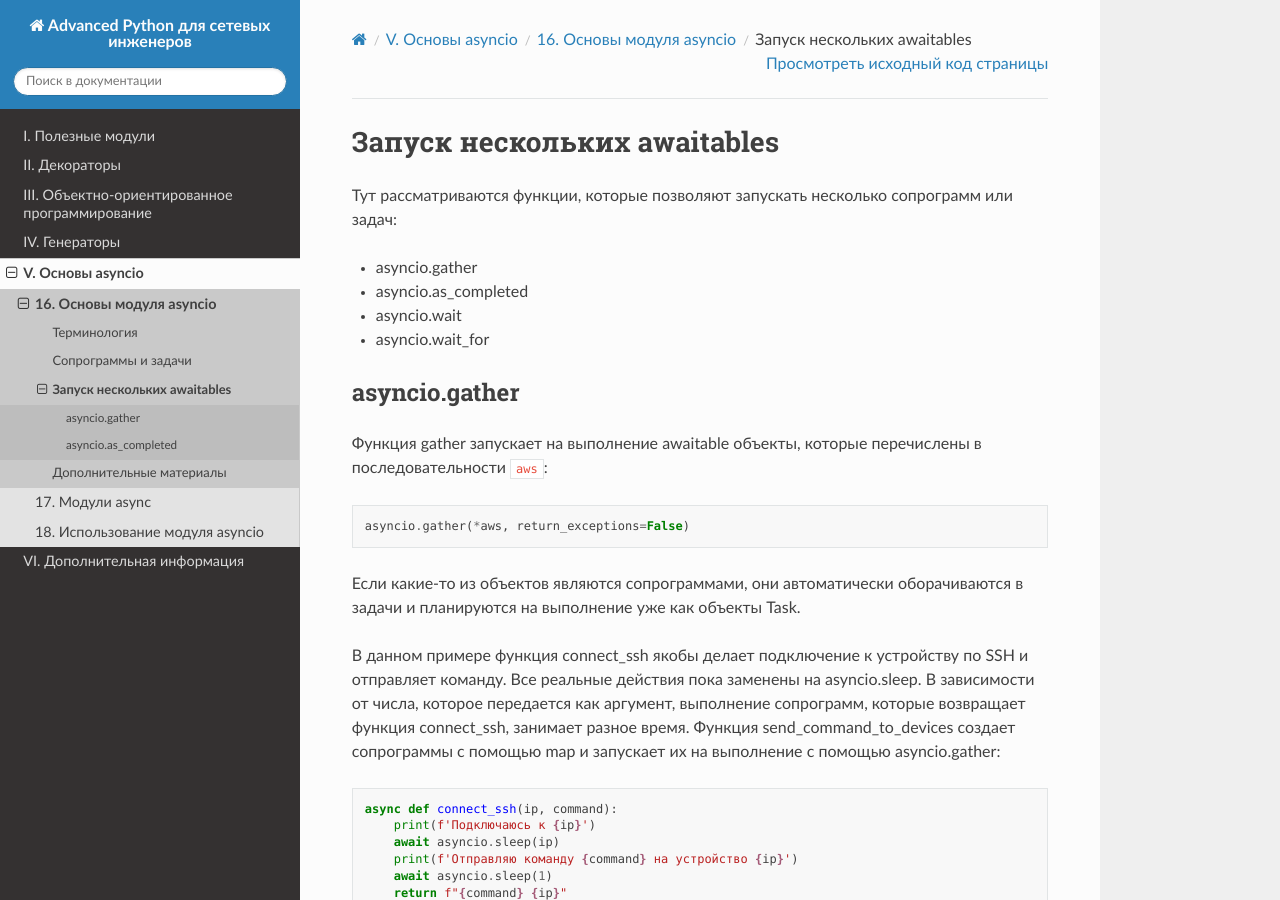
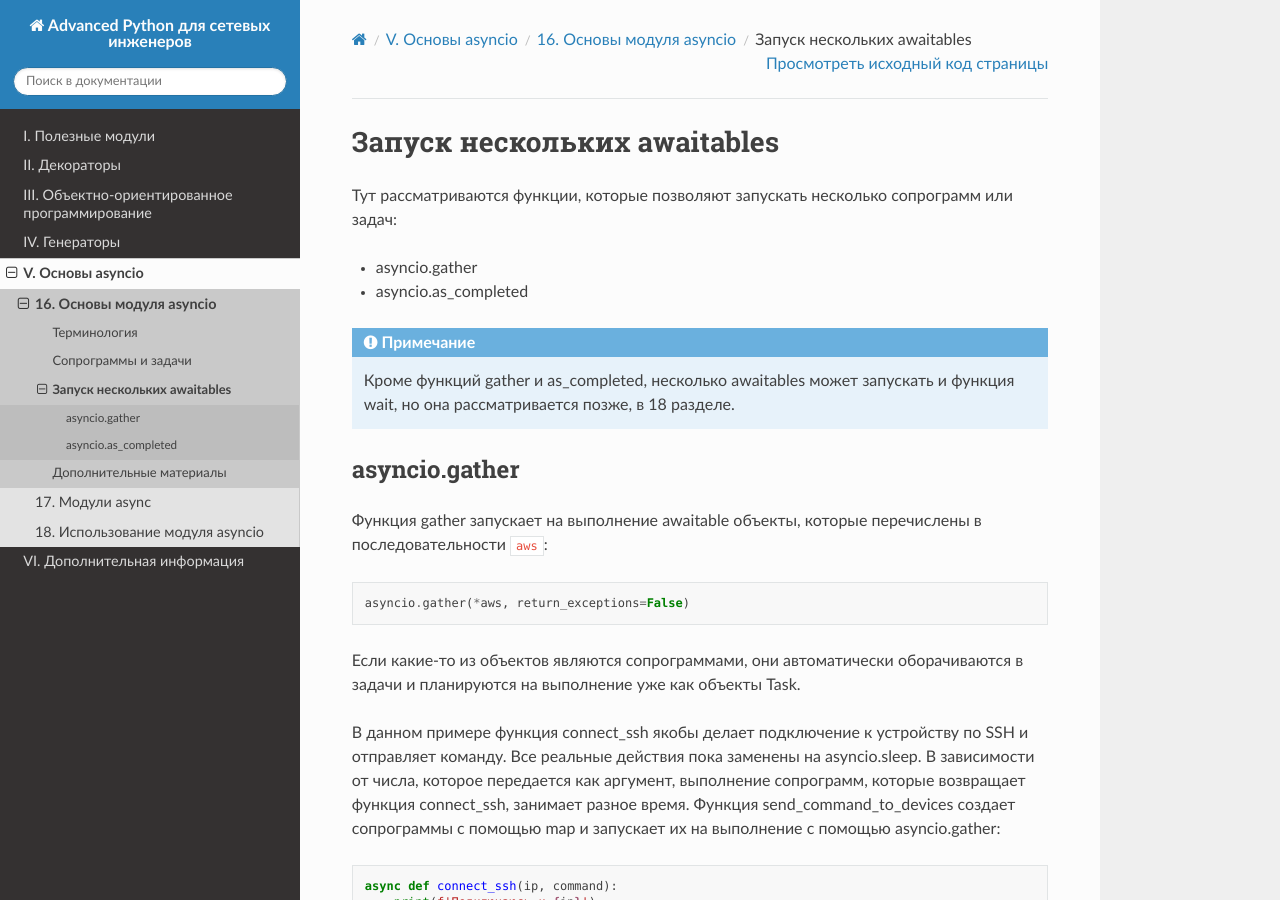
Before and after one commit to natenka/advpyneng-book, a Sphinx documentation site: the page built from docs/source/book/16_asyncio_basics/run_awaitables.rst, in a window 1280 px wide and 900 px high. Built offline with Sphinx 7.4.7 and the Read the Docs theme 2.0.0, drawn with Linux system fonts in a browser that asks for light colours; pages that are not in the unit, such as notebooks, are missing from menus.

Commit message:
update asyncio as_completed

```diff
--- a/docs/source/book/16_asyncio_basics/run_awaitables.rst
+++ b/docs/source/book/16_asyncio_basics/run_awaitables.rst
@@ -6,8 +6,11 @@
 
 * asyncio.gather
 * asyncio.as_completed
-* asyncio.wait
-* asyncio.wait_for
+
+.. note::
+
+    Кроме функций gather и as_completed, несколько awaitables может запускать и
+    функция wait, но она рассматривается позже, в 18 разделе.
 
 
 asyncio.gather
```
